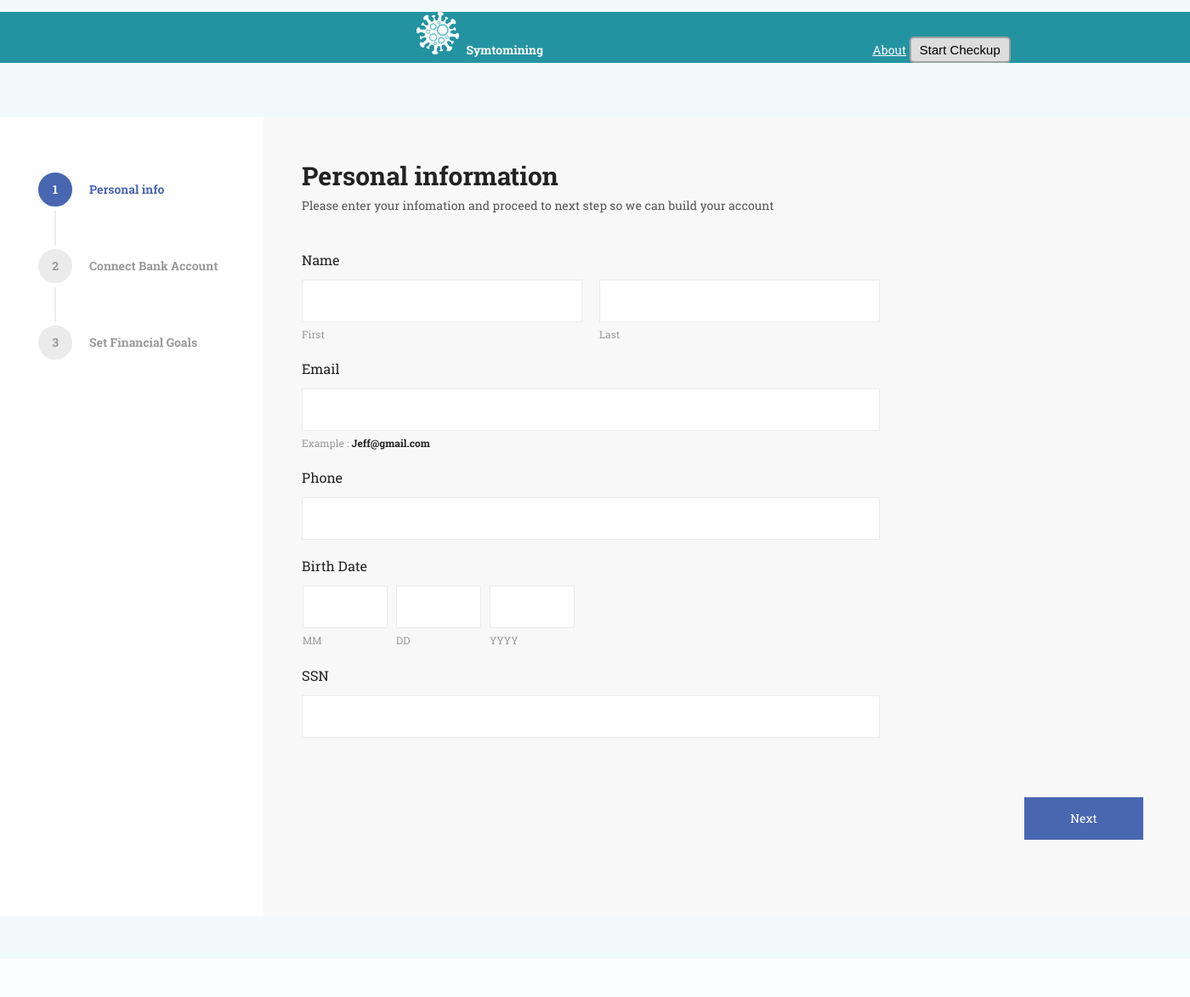
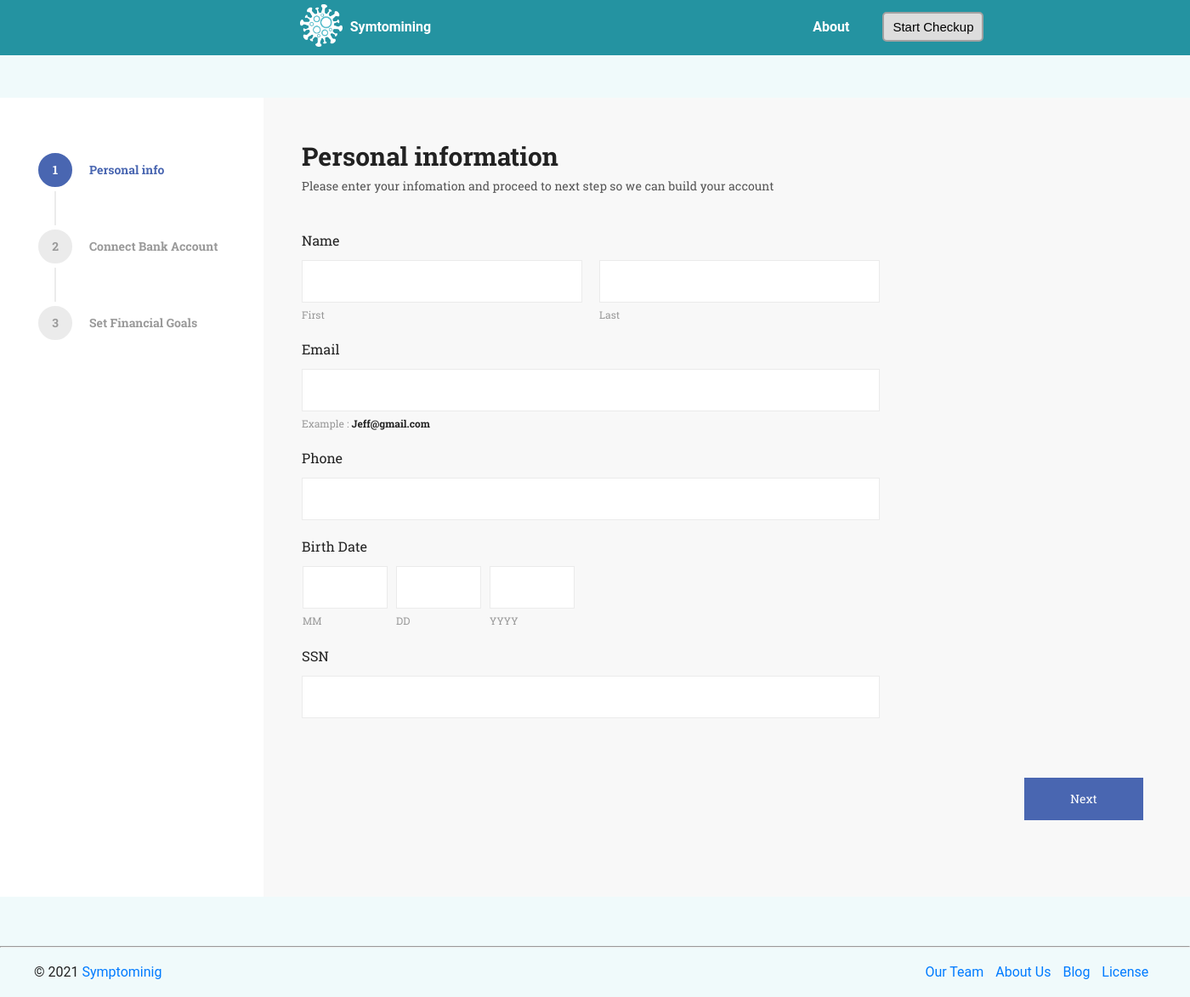
Before and after one commit to nhananto/symptomining, a Django app: page /checkup/ in a window 1400 px wide. Shown: the whole page at 85% size. Before the commit the page ends 988 px from the top, so only its background shows below. Run offline with Django 3.2, Linux system fonts and the light colour scheme.

Commit message:
checkup2

```diff
--- a/main/static/main/css/style.css
+++ b/main/static/main/css/style.css
@@ -569,12 +569,33 @@ input.error {
 
 /* navbar */
 
-.navbar{
+ .navbar{
   position:relative;
+  font-family: 'Roboto', sans-serif;
+  font-size: 16px;
+  height: 65px;
+  margin-top: -16px;
+}
+
+.navbar .left{
+margin-left: 23%;
+}
+.navbar .left img{
+  margin-bottom: -18px;
+}
+.navbar .right{
+  margin-left: 32%;
+  /* margin-bottom: 10px; */
+}
+.navbar a{
+  text-decoration: none;
+  font-weight: 700;
+  height: 50px;
+  line-height: 35px;
 }
 
  .button1 {
-padding: 5px 10px !important;
+padding: 7px 10px !important;
 border: 2px solid #a1a1a1 !important;
 font-size: 15px !important;
 background-color: #dddddd !important;
@@ -582,7 +603,7 @@ color: black !important;
 border-radius: 5px;
 transition: 0.2s all;
 outline: none;
-margin-top: 0px !important;
+margin-top: 2px !important;
 }
 
 .button1:active {
@@ -590,7 +611,8 @@ transform: scale(0.98);
 box-shadow: 3px 2px 22px 1px rgba(0, 0, 0, 0.24);
 }
 
-ul li{
+.navbar li{
   list-style: none;
   display: inline-block;
+  margin-right: 10px;
 }
--- a/main/static/main/css/styles.css
+++ b/main/static/main/css/styles.css
@@ -5,6 +5,7 @@
   font-family: 'Roboto', sans-serif;
 
 }
+
   .right.navbar-nav
   {
     position: absolute;
--- a/main/templates/main/base.html
+++ b/main/templates/main/base.html
@@ -11,8 +11,7 @@
 </head>
 
 <body>
- {% include 'main/navbar.html'%}
-    {% block body %} {% endblock %} {% include 'main/partials/footer.html' %} {% include 'main/partials/scripts.html' %} {% block scripts %} {% endblock %}
+    {% block body %} {% include 'main/partials/scripts.html'%} {% endblock %} {% block scripts %} {% endblock %}
 </body>
 
 </html>
--- a/main/templates/main/checkup.html
+++ b/main/templates/main/checkup.html
@@ -5,50 +5,26 @@
 <head>
     <meta charset="UTF-8">
     <meta name="viewport" content="width=device-width, initial-scale=1.0">
-		<meta name="author" content="colorlib.com">
+    <meta name="author" content="colorlib.com">
     <meta http-equiv="X-UA-Compatible" content="ie=edge">
-<title>CheckUp | Symptomining</title>
+    <title>CheckUp | Symptomining</title>
 
-<link rel="stylesheet" href="{% static 'main/css/style.css' %}">
-<link rel="stylesheet" href="{% static 'main/vendor/nouislider/nouislider.min.css' %}">
-<link rel="stylesheet" href="{% static 'main/fonts/material-icon/css/material-design-iconic-font.min.css' %}">
+    <link rel="stylesheet" href="{% static 'main/css/style.css' %}">
+    <link rel="stylesheet" href="{% static 'main/vendor/nouislider/nouislider.min.css' %}">
+    <link rel="stylesheet" href="{% static 'main/fonts/material-icon/css/material-design-iconic-font.min.css' %}">
 </head>
 
 <body>
-
-  <nav class=" navbar navbar-expand-md navbar-light justify-content-center" style="background-color:#2493a1;">
-    <div class="navbar-collapse collapse" id="collapsingNavbar">
-        <ul class="navbar-nav" style="margin-left:400px;">
-            <a href="{% url 'home' %}" style="text-decoration: none;">
-             <img style="margin-left: 50px;" src="{% static 'main/img/logo.png' %}" alt="logo" height="50px" >
-             <b style="color:white; margin-top:12px; margin-left:5px;" >Symtomining</b>
-           </a>
-           <span style="margin-left: 40%;">
-            <li class="nav-item">
-                <a style="color: white; " class="nav-link" href="" data-target="#myModal" data-toggle="modal">About</a>
-            </li>
-            <li class="nav-item button-nav ml-4">
-           <a href="{% url 'checkup' %}"><button class="btn button1">Start Checkup</button></a>
-                </li>
-        </span>
-
-        </ul>
-    </div>
-</nav>
-
-
-
-
-
+    {% include 'main/navbar.html'%}
     <div class="main">
-
         <div class="container">
             <form method="POST" id="signup-form" class="signup-form" action="#">
                 <div>
                     <h3>Personal info</h3>
                     <fieldset>
                         <h2>Personal information</h2>
-                        <p class="desc">Please enter your infomation and proceed to next step so we can build your account</p>
+                        <p class="desc">Please enter your infomation and proceed to next step so we can build your
+                            account</p>
                         <div class="fieldset-content">
                             <div class="form-row">
                                 <label class="form-label">Name</label>
@@ -66,7 +42,7 @@
                             <div class="form-group">
                                 <label for="email" class="form-label">Email</label>
                                 <input type="email" name="email" id="email" />
-                                <span class="text-input">Example  :<span>  Jeff@gmail.com</span></span>
+                                <span class="text-input">Example :<span> Jeff@gmail.com</span></span>
                             </div>
                             <div class="form-group">
                                 <label for="phone" class="form-label">Phone</label>
@@ -99,7 +75,8 @@
                     <h3>Connect Bank Account</h3>
                     <fieldset>
                         <h2>Connect Bank Account</h2>
-                        <p class="desc">Please enter your infomation and proceed to next step so we can build your account</p>
+                        <p class="desc">Please enter your infomation and proceed to next step so we can build your
+                            account</p>
                         <div class="fieldset-content">
                             <div class="form-group">
                                 <label for="find_bank" class="form-label">Find Your Bank</label>
@@ -178,6 +155,8 @@
         </div>
 
     </div>
+
+    {% include 'main/partials/footer.html' %}
     <script src="{% static 'main/vendor/jquery/jquery.min.js' %}"></script>
     <script src="{% static 'main/vendor/jquery-validation/dist/jquery.validate.min.js' %}"></script>
     <script src="{% static 'main/vendor/jquery-validation/dist/additional-methods.min.js' %}"></script>
@@ -187,4 +166,5 @@
     <script src="{% static 'main/vendor/wnumb/wNumb.js' %}"></script>
     <script src="{% static 'main/js/core/main.js' %}"></script>
 </body>
+
 </html>
--- a/main/templates/main/navbar.html
+++ b/main/templates/main/navbar.html
@@ -1,21 +1,88 @@
+
 {% load static %}
-<nav class="navbar navbar-expand-md navbar-light justify-content-center" style="background-color:#2493a1;">
-    <div class="navbar-collapse collapse" id="collapsingNavbar">
-        <ul class="navbar-nav" style="margin-left:400px;">
-           <a href="{% url 'home' %}" style="text-decoration: none;">
-            <img style="margin-left: 50px;" src="{% static 'main/img/logo.png' %}" alt="logo" height="50px" >
-            <b style="color:white; margin-top:12px; margin-left:5px;" >Symtomining</b>
-           </a>
-        </ul>
-        <ul class="right navbar-nav" >
-            <li class="nav-item">
-                <a style="color: white; margin-right: 10px;" class="nav-link" href="" data-target="#myModal" data-toggle="modal">About</a>
-            </li>
-            <li class="nav-item button-nav ml-4">
-           <a href="{% url 'checkup' %}"><button class="btn button1">Start Checkup</button></a>
 
-                <!-- <input type="button" value="Start Checkup" /> -->
-            </li>
-        </ul>
+<!DOCTYPE html>
+<html lang="en">
+<head>
+    <meta charset="UTF-8">
+    <meta http-equiv="X-UA-Compatible" content="IE=edge">
+    <meta name="viewport" content="width=device-width, initial-scale=1.0">
+    <link rel="stylesheet" href="{% static 'main/css/style.css' %}">
+    <link rel="stylesheet" href="{% static 'main/vendor/nouislider/nouislider.min.css' %}">
+    <link rel="stylesheet" href="{% static 'main/fonts/material-icon/css/material-design-iconic-font.min.css' %}">
+</head>
+<style>
+/* navbar */
+
+.navbar{
+  position:relative;
+  font-family: 'Roboto', sans-serif;
+  font-size: 16px;
+  height: 65px;
+  margin-top: -16px;
+}
+
+.navbar .left{
+margin-left: 23%;
+}
+.navbar .left img{
+  margin-bottom: -18px;
+}
+.navbar .right{
+  margin-left: 32%;
+  /* margin-bottom: 10px; */
+}
+.navbar a{
+  text-decoration: none;
+  font-weight: 700;
+  height: 50px;
+  line-height: 35px;
+}
+
+ .button1 {
+padding: 7px 10px !important;
+border: 2px solid #a1a1a1 !important;
+font-size: 15px !important;
+background-color: #dddddd !important;
+color: black !important;
+border-radius: 5px;
+transition: 0.2s all;
+outline: none;
+margin-top: 2px !important;
+}
+
+.button1:active {
+transform: scale(0.98);
+box-shadow: 3px 2px 22px 1px rgba(0, 0, 0, 0.24);
+}
+
+.navbar li{
+  list-style: none;
+  display: inline-block;
+  margin-right: 10px;
+}
+
+</style>
+<body>
+    <div class=" navbar " style="background-color:#2493a1;">
+        <div>
+            <ul>
+                <li class="left">
+                    <a href="{% url 'home' %}">
+                        <img src="{% static 'main/img/logo.png' %}" style="margin-top: 5px;" alt="logo" height="50px" />
+                    </a>
+                </li>
+                <li class="lname">
+                    <b class="" style="color:white; margin-left: -5px;"><a href="{% url 'home' %}" ><span style="color: white;">Symtomining</span></b></a>
+                </li>
+                <li class="right">
+                    <a style="color: white; margin-right: 25px;" href="#">About</a>
+                </li>
+                <li class="">
+                    <a href="{% url 'checkup' %}"><button class="btn button1">Start Checkup</button></a>
+                </li>
+            </ul>
+        </div>
     </div>
-</nav>
+</body>
+</html>
--- a/main/templates/main/partials/footer.html
+++ b/main/templates/main/partials/footer.html
@@ -1,14 +1,48 @@
-<footer class="footer has-cards">
+{% load static %}
+<!DOCTYPE html>
+<html lang="en">
+<head>
+    <meta charset="UTF-8">
+    <meta http-equiv="X-UA-Compatible" content="IE=edge">
+    <meta name="viewport" content="width=device-width, initial-scale=1.0">
+    <title>Document</title>
+    <!-- <link rel="stylesheet" href="{% static 'main/css/bootstrap.min.css' %}"> -->
+</head>
+<style>
+    .footer .container{
+        background-color: #F0FAFB !important;
+        border: 0px;
+        font-family: 'Roboto', sans-serif;
+        font-size: 16px;
+    }
+    .footer a{
+        text-decoration: none;
+        /* color: #0056B3; */
+        color:#007bff;
+    }
+    .footer a:hover{
+        color: #0056b3;
+    }
+    .footer li{
+        list-style: none;
+        display: inline-block;
+        margin-right: 10px;
+    }
+    .footer .left{
+        margin-left: 65%;
+    }
+</style>
+<body>
+    <footer class="footer">
         <div class="container">
             <hr>
             <div class="row align-items-center justify-content-md-between">
-            <div class="col-md-6">
-                <div class="copyright">
+                <div>
+                    <ul class="nav nav-footer justify-content-end ">
+                        <li>
                             &copy; 2021 <a href="#">Symptominig</a>
-                </div>
-            </div>
-            <div class="col-md-6 ">
-                <ul class="nav nav-footer justify-content-end ">
+                        </li>
+                        <span class="left">
                             <li class="nav-item">
                                 <a href="/" class="nav-link">Our Team</a>
                             </li>
@@ -21,8 +55,11 @@
                             <li class="nav-item">
                                 <a href="/" class="nav-link">License</a>
                             </li>
+                        </span>
                     </ul>
                 </div>
             </div>
         </div>
     </footer>
+</body>
+</html>
```
Also changed, not shown: main/templates/main/index.html (+36 -5 lines). Lines whose indentation alone changed are shown as unchanged.
